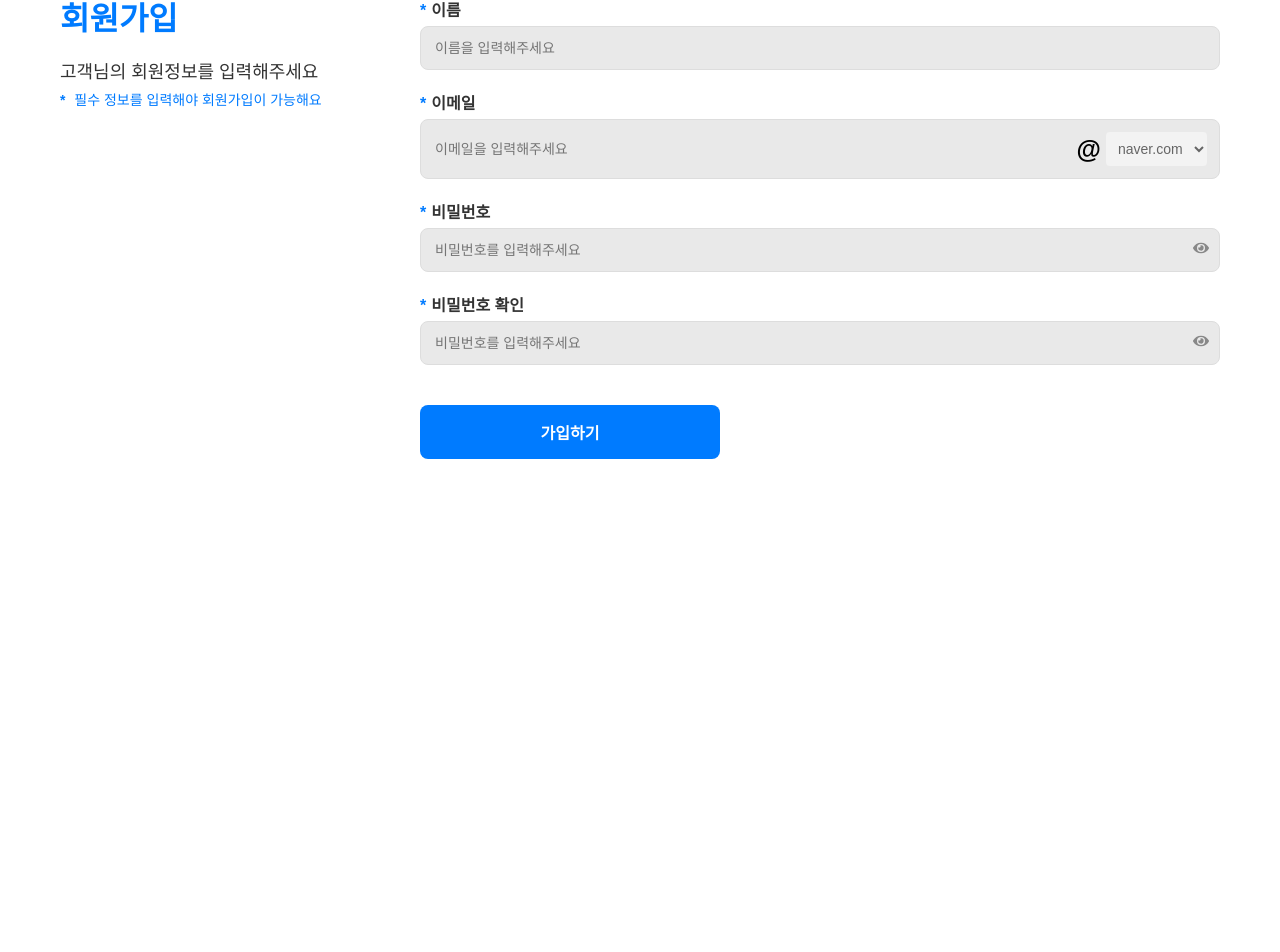
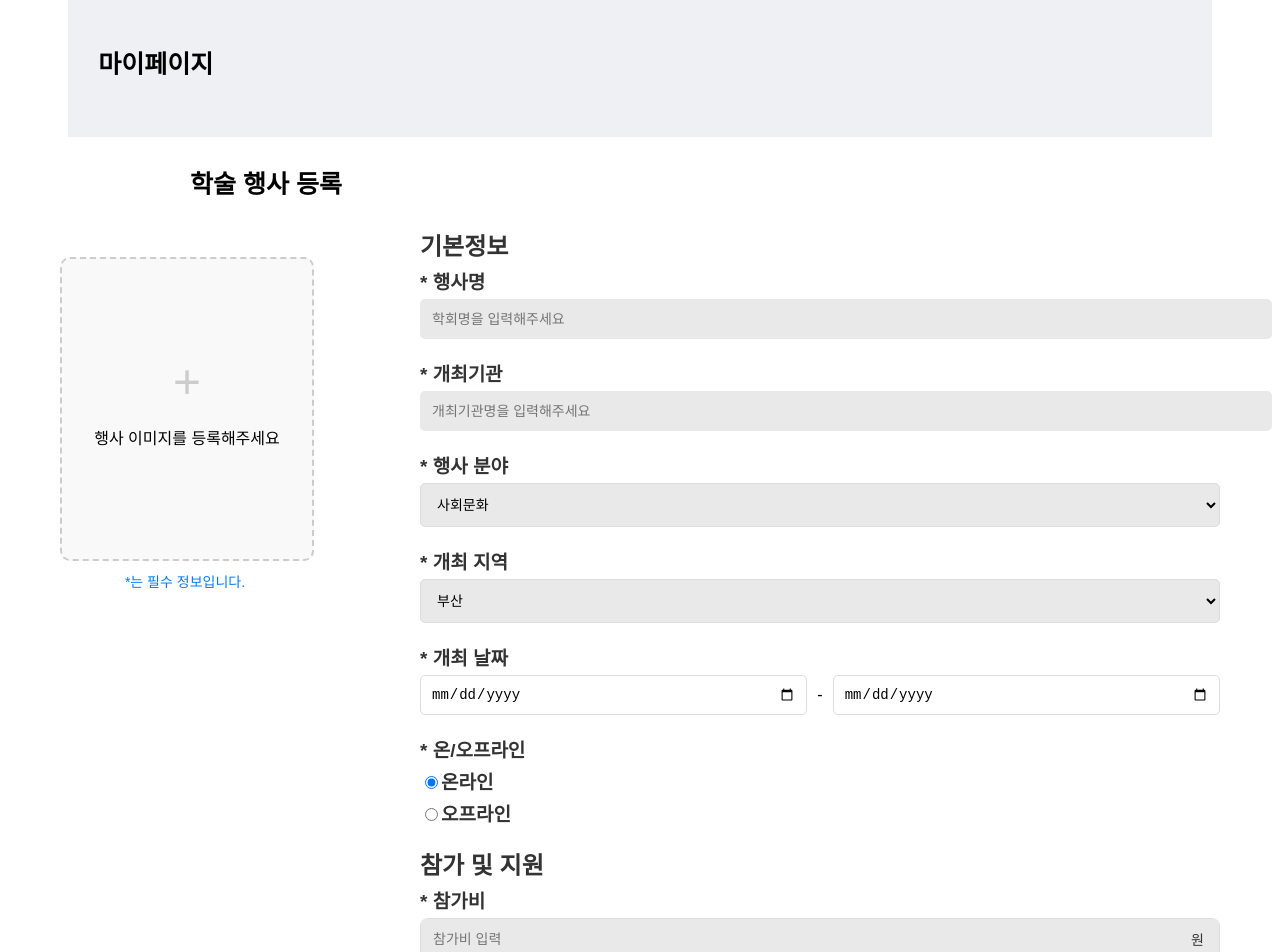
Before and after one commit to jeehyunbang/geniusmaker, a React (Create React App) app in the folder my-app/: page /register in a window 1280 px wide. Shown: the part 147-1099 px from the top of the page. Before the commit the page ends 800 px from the top, so only its background shows below. Built offline with nearby package versions, Linux system fonts and the light colour scheme.

Commit message:
REGISTER

```diff
--- a/my-app/src/components/Register.js
+++ b/my-app/src/components/Register.js
@@ -1,141 +1,275 @@
-import React, { useState } from "react";
-import "../css/SignupForm.css";
-import { FaEye, FaEyeSlash } from "react-icons/fa";
+/*
+const handleSubmit = async (e) => {
+  e.preventDefault();
 
-export default function SignupForm() {
-  const [passwordVisible, setPasswordVisible] = useState(false);
-  const [confirmPasswordVisible, setConfirmPasswordVisible] = useState(false);
-  const [emailDomain, setEmailDomain] = useState("naver.com");
-  const [customDomain, setCustomDomain] = useState("");
+  // 필수 입력값 체크
+  if (!eventName || !organizer || !entryFee || !website || !registrationSite) {
+    setError(true);
+    return;
+  }
+  setError(false);
 
-  const togglePasswordVisibility = () => {
-    setPasswordVisible(!passwordVisible);
+  // API 요청 데이터 구성
+  const eventData = {
+    name: eventName,
+    imageUrl: image || "",  // 이미지 URL (업로드 필요 시 별도 처리)
+    organizer: organizer,
+    eventType: eventCategory,
+    region: eventLocation,
+    eventStartAt: startDate,  // 날짜 포맷 주의
+    eventEndAt: endDate,
+    fee: Number(entryFee),  // 숫자로 변환
+    officialUrl: website,
+    joinUrl: registrationSite,
+    description: eventDescription,
+    offline: eventMode === "offline",  // 오프라인 여부 (Boolean)
   };
 
-  const toggleConfirmPasswordVisibility = () => {
-    setConfirmPasswordVisible(!confirmPasswordVisible);
-  };
+  try {
+    const response = await fetch("/api/events", {
+      method: "POST",
+      headers: {
+        "Content-Type": "application/json",
+        "Authorization": `Bearer ${yourAuthToken}`,  // ✅ 토큰 필요
+      },
+      body: JSON.stringify(eventData),
+    });
 
-  const handleDomainChange = (e) => {
-    const value = e.target.value;
-    if (value === "custom") {
-      setEmailDomain("");
-    } else {
-      setEmailDomain(value);
-      setCustomDomain(""); // Reset custom domain input
+    if (!response.ok) {
+      throw new Error("서버 응답 실패");
+    }
+
+    const result = await response.json();
+    console.log("등록 성공:", result);
+    alert("행사가 성공적으로 등록되었습니다!");
+  } catch (error) {
+    console.error("등록 실패:", error);
+    alert("행사 등록 중 오류가 발생했습니다.");
+  }
+};
+
+*/
+import React, { useState } from "react";
+import "../css/Register.css";
+
+export default function EventForm() {
+  const [eventName, setEventName] = useState("");
+  const [organizer, setOrganizer] = useState("");
+  const [eventCategory, setEventCategory] = useState("사회문화");
+  const [eventLocation, setEventLocation] = useState("부산");
+  const [startDate, setStartDate] = useState("");
+  const [endDate, setEndDate] = useState("");
+  const [entryFee, setEntryFee] = useState("");
+  const [website, setWebsite] = useState("");  // ✅ 공식 웹사이트 필수 입력
+  const [registrationSite, setRegistrationSite] = useState("");  // ✅ 신청 사이트 필수 입력
+  const [eventDescription, setEventDescription] = useState("");
+  const [eventMode, setEventMode] = useState("online");  // ✅ 라디오 버튼으로 선택 (기본값: 온라인)
+  const [image, setImage] = useState(null);  // ✅ 이미지 상태 추가
+  const [error, setError] = useState(false);
+
+  const handleImageUpload = (event) => {
+    const file = event.target.files[0];
+    if (file) {
+      setImage(URL.createObjectURL(file));
     }
   };
 
+  const handleSubmit = (e) => {
+    e.preventDefault();
+    if (!eventName || !organizer || !entryFee || !website || !registrationSite) {
+      setError(true);
+      return;
+    }
+    setError(false);
+    alert("행사가 등록되었습니다!");
+  };
+
   return (
-    <div className="signupform-container">
-      {/* Left Section */}
-      <div className="signupform-left">
-        <h1 className="signupform-title">회원가입</h1>
-        <p className="signupform-subtitle">
-          고객님의 회원정보를 입력해주세요
-          <br />
-          <span className="signupform-note">
-            <span className="signupform-required">*</span> 필수 정보를 입력해야 회원가입이 가능해요
-          </span>
-        </p>
-      </div>
+    <div className="eventform-container">
+      <header className="member-header">마이페이지</header>
 
-      {/* Right Section */}
-      <div className="signupform-right">
-        <form>
-          {/* Name */}
-          <div className="signupform-group">
-            <label>
-              <span className="signupform-required">*</span>이름
+      <h2 className="conference-header">학술 행사 등록</h2>
+
+      <div className="eventform-content">
+        <div className="eventform-left">
+          <div className="image-upload-box">
+            <label htmlFor="imageUpload">
+              {image ? (
+                <img src={image} alt="행사 이미지" className="uploaded-image" />
+              ) : (
+                <>
+                  <span className="image-placeholder">+</span>
+                  <p>행사 이미지를 등록해주세요</p>
+                </>
+              )}
             </label>
-            <div className="signupform-input-group">
+            <input
+              type="file"
+              id="imageUpload"
+              accept="image/*"
+              onChange={handleImageUpload}
+              hidden
+            />
+          </div>
+          <p className="eventform-note">*는 필수 정보입니다.</p>
+        </div>
+
+        <div className="eventform-right">
+          <form onSubmit={handleSubmit}>
+            <h2 className="section-title">기본정보</h2>
+
+            <div className="eventform-group">
+              <label>* 행사명</label>
               <input
                 type="text"
-                placeholder="이름을 입력해주세요"
-                className="signupform-input-text"
+                placeholder="학회명을 입력해주세요"
+                className="eventform-input"
+                value={eventName}
+                onChange={(e) => setEventName(e.target.value)}
               />
             </div>
-          </div>
 
-          {/* Email */}
-          <div className="signupform-group">
-            <label>
-              <span className="signupform-required">*</span>이메일
-            </label>
-            <div className="signupform-input-group">
+            <div className="eventform-group">
+              <label>* 개최기관</label>
               <input
                 type="text"
-                placeholder="이메일을 입력해주세요"
-                className="signupform-input-text"
+                placeholder="개최기관명을 입력해주세요"
+                className="eventform-input"
+                value={organizer}
+                onChange={(e) => setOrganizer(e.target.value)}
               />
-              <span className="signupform-email-domain">@</span>
+            </div>
+
+            <div className="eventform-group">
+              <label>* 행사 분야</label>
               <select
-                className="signupform-domain-select"
-                value={emailDomain || "custom"}
-                onChange={handleDomainChange}
+                className="eventform-select"
+                value={eventCategory}
+                onChange={(e) => setEventCategory(e.target.value)}
               >
-                <option value="naver.com">naver.com</option>
-                <option value="gmail.com">gmail.com</option>
-                <option value="daum.net">daum.net</option>
-                <option value="custom">직접 입력</option>
+                {["사회문화", "과학기술", "예술", "교육"].map((category) => (
+                  <option key={category} value={category}>{category}</option>
+                ))}
               </select>
-              {emailDomain === "" && (
+            </div>
+
+            <div className="eventform-group">
+              <label>* 개최 지역</label>
+              <select
+                className="eventform-select"
+                value={eventLocation}
+                onChange={(e) => setEventLocation(e.target.value)}
+              >
+                {["서울", "부산", "대구", "인천",
+                  "광주", "대전", "울산", "세종",
+                  "경기", "강원", "충북", "충남",
+                  "전북", "전남", "경북", "경남", "제주"
+                ].map((region) => (
+                  <option key={region} value={region}>{region}</option>
+                ))}
+              </select>
+            </div>
+
+            <div className="eventform-group">
+              <label>* 개최 날짜</label>
+              <div className="eventform-date-group">
+                <input
+                  type="date"
+                  className="eventform-date"
+                  value={startDate}
+                  onChange={(e) => setStartDate(e.target.value)}
+                />
+                <span> - </span>
+                <input
+                  type="date"
+                  className="eventform-date"
+                  value={endDate}
+                  onChange={(e) => setEndDate(e.target.value)}
+                />
+              </div>
+            </div>
+
+            <div className="eventform-group">
+              <label>* 온/오프라인</label>
+              <div className="eventform-radio-group">
+                <label>
+                  <input
+                    type="radio"
+                    name="eventMode"
+                    value="online"
+                    checked={eventMode === "online"}
+                    onChange={(e) => setEventMode(e.target.value)}
+                  />
+                  온라인
+                </label>
+                <label>
+                  <input
+                    type="radio"
+                    name="eventMode"
+                    value="offline"
+                    checked={eventMode === "offline"}
+                    onChange={(e) => setEventMode(e.target.value)}
+                  />
+                  오프라인
+                </label>
+              </div>
+            </div>
+
+            <h2 className="section-title">참가 및 지원</h2>
+
+            <div className="eventform-group">
+              <label>* 참가비</label>
+              <div className="eventform-input-group">
                 <input
                   type="text"
-                  placeholder="도메인을 입력해주세요"
-                  className="signupform-custom-domain-input"
-                  value={customDomain}
-                  onChange={(e) => setCustomDomain(e.target.value)}
+                  placeholder="참가비 입력"
+                  className="eventform-input"
+                  value={entryFee}
+                  onChange={(e) => setEntryFee(e.target.value)}
                 />
-              )}
+                <span className="input-unit">원</span>
+              </div>
             </div>
-          </div>
 
-          {/* Password */}
-          <div className="signupform-group">
-            <label>
-              <span className="signupform-required">*</span>비밀번호
-            </label>
-            <div className="signupform-input-group">
+            <div className="eventform-group">
+              <label>* 공식 웹사이트</label>
               <input
-                type={passwordVisible ? "text" : "password"}
-                placeholder="비밀번호를 입력해주세요"
-                className="signupform-input-text"
+                type="text"
+                placeholder="URL 주소를 입력해주세요"
+                className="eventform-input"
+                value={website}
+                onChange={(e) => setWebsite(e.target.value)}
               />
-              <span
-                className="signupform-icon"
-                onClick={togglePasswordVisibility}
-              >
-                {passwordVisible ? <FaEyeSlash /> : <FaEye />}
-              </span>
             </div>
-          </div>
 
-          {/* Confirm Password */}
-          <div className="signupform-group">
-            <label>
-              <span className="signupform-required">*</span>비밀번호 확인
-            </label>
-            <div className="signupform-input-group">
+            <div className="eventform-group">
+              <label>* 신청 사이트</label>
               <input
-                type={confirmPasswordVisible ? "text" : "password"}
-                placeholder="비밀번호를 입력해주세요"
-                className="signupform-input-text"
+                type="text"
+                placeholder="URL 주소를 입력해주세요"
+                className="eventform-input"
+                value={registrationSite}
+                onChange={(e) => setRegistrationSite(e.target.value)}
               />
-              <span
-                className="signupform-icon"
-                onClick={toggleConfirmPasswordVisibility}
-              >
-                {confirmPasswordVisible ? <FaEyeSlash /> : <FaEye />}
-              </span>
             </div>
-          </div>
 
-          {/* Submit Button */}
-          <button type="submit" className="signupform-submit-button">
-            가입하기
-          </button>
-        </form>
+            <h2 className="section-title">추가정보</h2>
+
+            <div className="eventform-group">
+              <label>행사 소개</label>
+              <textarea
+                placeholder="행사에 대한 소개를 입력해주세요"
+                className="eventform-textarea"
+                value={eventDescription}
+                onChange={(e) => setEventDescription(e.target.value)}
+              />
+            </div>
+
+            <button type="submit" className="eventform-submit-button">
+              등록하기
+            </button>
+          </form>
+        </div>
       </div>
     </div>
   );
--- a/my-app/src/css/Register.css
+++ b/my-app/src/css/Register.css
@@ -1,94 +1,228 @@
 /* 전체 레이아웃 */
-.signupform-container {
+.eventform-container {
     display: flex;
-    justify-content: space-between; /* 좌우 배치 */
-    align-items: flex-start;
+    flex-direction: column;
+    align-items: center;
     width: 100%;
-    max-width: 1200px; /* 고정된 최대 너비 */
-    margin: 0 auto; /* 가운데 정렬 */
-    padding: 50px 20px; /* 적당한 여백 */
+    max-width: 1200px;
+    margin: 0 auto;
+    padding: 40px 20px;
     box-sizing: border-box;
 }
 
-  /* 왼쪽 이미지 업로드 영역 */
-  .signupform-left {
-    flex: 1;
-    max-width: 300px; /* 고정된 크기 */
-    padding-right: 30px;
-    margin-top: -25px;
+/* 마이페이지 헤더 */
+.member-header {
+    background-color: #eef0f3;
+    width: 100%;
+    max-width: 1200px;
+    height: 80px;
     display: flex;
-    flex-direction: column;
+    justify-content: flex-start;
     align-items: center;
+    font-size: 24px;
+    font-weight: bold;
+    padding-left: 30px;
 }
 
-  .image-upload-section {
+/* 학술 행사 등록 제목 */
+.conference-header {
+    width: 100%;
+    max-width: 900px;
+    font-size: 25px;
+    font-weight: bold;
+    text-align: left;
+    margin-top: 20px;
+    margin-bottom: 20px;
+    background-color: transparent !important; /* ✅ 배경색을 완전히 투명하게 */
+    padding: 0;
+    border: none;
+    box-shadow: none;
+}
+
+
+/* 컨텐츠 정렬 */
+.eventform-content {
+    display: flex;
+    justify-content: space-between;
+    align-items: flex-start;
+    width: 100%;
+    max-width: 1200px;
+}
+
+/* 왼쪽 이미지 업로드 영역 */
+.eventform-left {
+    margin-top:50px;
+    flex: 1;
+    max-width: 300px;
+    text-align: center;
+}
+
+.image-upload-box {
+    width: 250px;
+    height: 300px;
+    border: 2px dashed #ccc;
+    border-radius: 10px;
     display: flex;
     flex-direction: column;
     align-items: center;
     justify-content: center;
-    width: 100%;
-    padding: 20px;
-    border: 2px dashed #ccc;
-    border-radius: 10px;
+    cursor: pointer;
     background-color: #f9f9f9;
-    text-align: center;
+}
+
+.image-upload-box:hover {
+    background-color: #f1f1f1;
 }
 
 .image-placeholder {
-    width: 150px;
-    height: 150px;
-    background-color: #ddd;
-    display: flex;
-    align-items: center;
-    justify-content: center;
-    border-radius: 10px;
-    margin-bottom: 10px;
+    font-size: 48px;
+    color: #ccc;
 }
 
-  .image-input {
+.uploaded-image {
+    width: 100%;
+    height: 100%;
+    object-fit: cover;
+    border-radius: 10px;
+}
+
+/* 필수 정보 안내 */
+.eventform-note {
+    font-size: 14px;
+    color: #007bff;
     margin-top: 10px;
+    margin-right:50px;
 }
 
 /* 오른쪽 입력 폼 영역 */
-  .signupform-right {
+.eventform-right {
     flex: 2;
-    max-width: 800px; /* 고정된 크기 */
+    max-width: 800px;
 }
 
-  /* 입력 필드 공통 */
-  .signupform-group {
-    display: flex;
-    align-items: center;
-    justify-content: space-between;
+/* 제목 스타일 */
+.section-title {
+    font-size: 22px;
+    font-weight: bold;
+    color: #333;
     margin-bottom: 15px;
 }
 
-  .signupform-group label {
-    font-size: 16px;
-    font-weight: bold;
-    width: 150px;
-    text-align: right;
-    padding-right: 10px;
+/* 입력 필드 그룹 */
+.eventform-group {
+    margin-bottom: 20px;
 }
 
-  .signupform-input-text {
-    flex: 1;
-    padding: 10px;
+.eventform-group label {
+    font-size: 19px;
+    font-weight: bold;
+    margin-bottom: 5px;
+    display: block;
+    color: #333;
+}
+
+/* 입력 필드 스타일 */
+.eventform-input,
+.eventform-select,
+.eventform-textarea {
+    width: 100%;
+    padding: 12px;
+    font-size: 14px;
+    border: 1px solid #ddd;
+    border-radius: 5px;
+    outline: none;
+    transition: 0.3s;
+    background-color: rgb(233, 233, 233);
+}
+
+.eventform-input:focus,
+.eventform-select:focus,
+.eventform-textarea:focus {
+    border-color: #007bff;
+    box-shadow: 0 0 5px rgba(0, 123, 255, 0.5);
+}
+
+/* 참가비 입력 필드 */
+.eventform-input-group {
+    position: relative;
+    display: flex;
+    align-items: center;
     border: 1px solid #ddd;
     border-radius: 8px;
     background-color: rgb(233, 233, 233);
+}
+
+.eventform-input {
+    flex: 1;
+    border: none;
+    outline: none;
     font-size: 14px;
+    padding: 12px;
+    padding-right: 40px;
+}
+
+.input-unit {
+    position: absolute;
+    right: 15px;
+    font-size: 14px;
+    color: #333;
+}
+
+/* 필수 입력 경고 아이콘 */
+.error-icon {
+    position: absolute;
+    right: 10px;
+    font-size: 20px;
+    color: red;
+}
+
+/* 날짜 입력 */
+.eventform-date-group {
+    display: flex;
+    gap: 10px;
+    align-items: center;
+}
+
+.eventform-date {
+    width: 48%;
+    padding: 10px;
+    font-size: 14px;
+    border: 1px solid #ddd;
+    border-radius: 5px;
     outline: none;
 }
 
-  .signupform-input-text:focus {
-    border-color: #007bff;
+/* 온/오프라인 체크박스 */
+.eventform-checkbox-group {
+    display: flex;
+    gap: 15px;
 }
 
-  .signupform-submit-button {
-    width: 100%; /* 버튼 전체 너비 */
-    max-width: 300px; /* 고정된 최대 크기 */
-    margin: 20px auto; /* 가운데 정렬 */
+.eventform-checkbox-group label {
+    display: flex;
+    align-items: center;
+    gap: 5px;
+    font-size: 14px;
+}
+
+/* 행사 소개 */
+.eventform-textarea {
+    min-height: 80px;
+    resize: vertical;
+}
+
+/* 필수 입력 오류 메시지 */
+.error-message {
+    font-size: 14px;
+    color: red;
+    margin-top: 5px;
+}
+
+/* 등록 버튼 */
+.eventform-submit-button {
+    width: 100%;
+    max-width: 300px;
+    margin: 20px auto;
     background: #007bff;
     color: #fff;
     font-size: 16px;
@@ -100,6 +234,29 @@
     transition: background 0.3s ease;
 }
 
-  .signupform-submit-button:hover {
+.eventform-submit-button:hover {
     background: #0056b3;
 }
+
+/* 반응형 디자인 */
+@media (max-width: 768px) {
+    .eventform-content {
+        flex-direction: column;
+        align-items: center;
+    }
+
+    .eventform-left,
+    .eventform-right {
+        width: 100%;
+        max-width: 100%;
+    }
+
+    .eventform-date-group {
+        flex-direction: column;
+    }
+
+    .eventform-checkbox-group {
+        flex-direction: column;
+        align-items: flex-start;
+    }
+}
```
Lines whose indentation alone changed are shown as unchanged.
